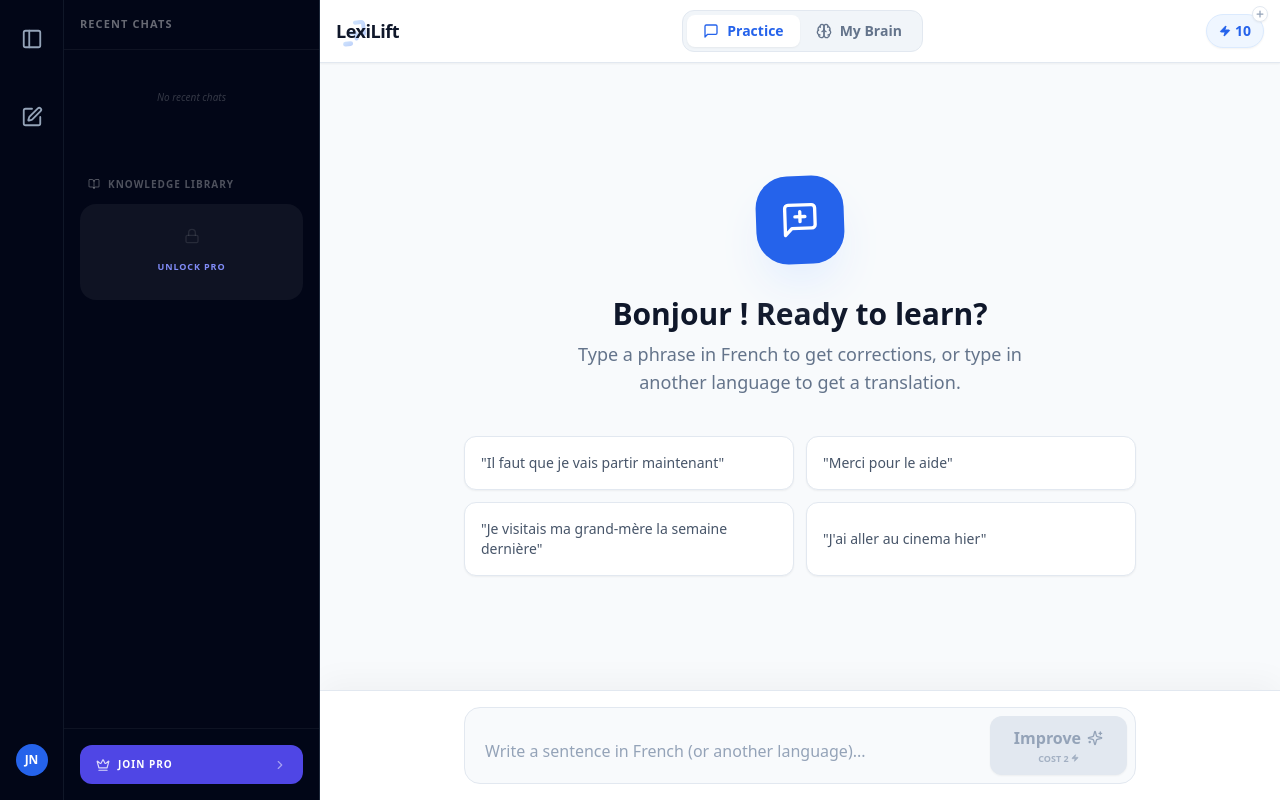
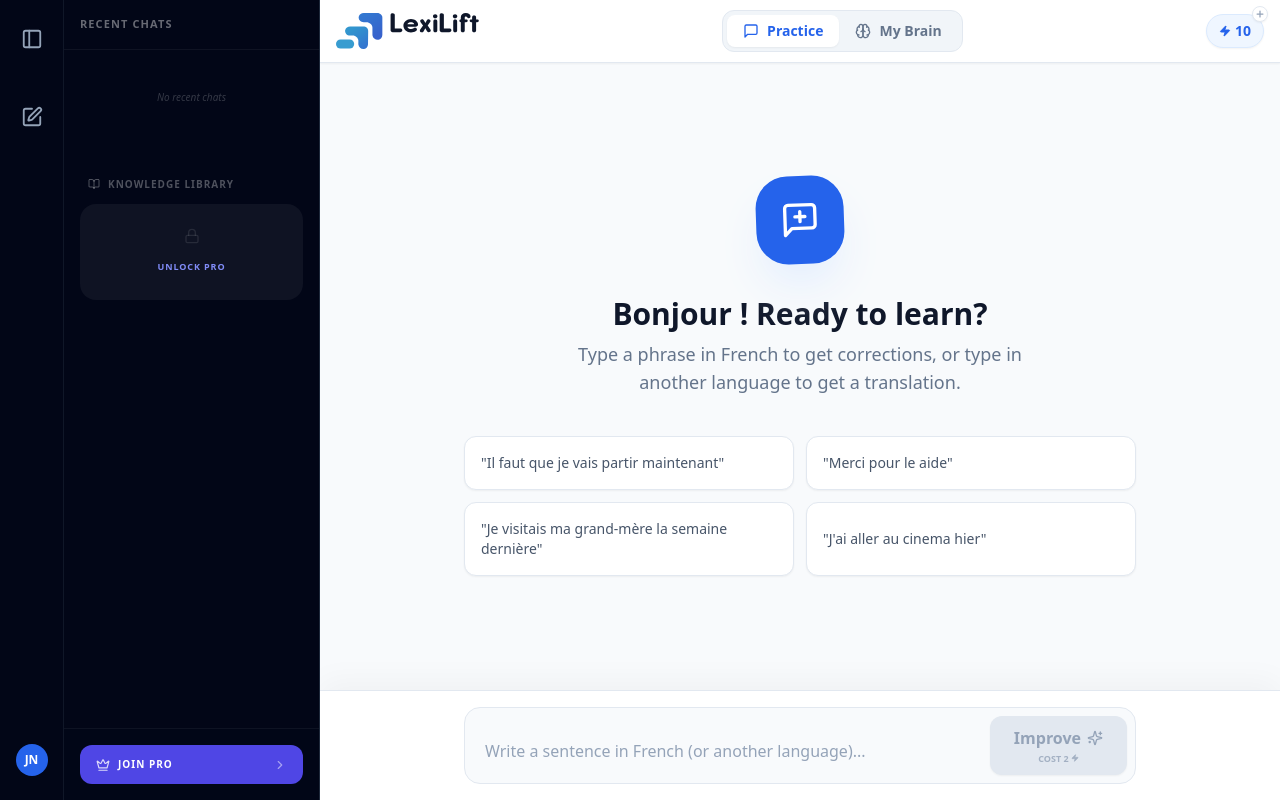
Before and after one commit to testomoh9-star/FrenchMentor, a React (Vite) app: page / in a window 1280 px wide. Built offline with nearby package versions, Linux system fonts and the light colour scheme.

Commit message:
feat: Update favicon and header logo
Replaces the inline SVG favicon with a more detailed, official logo asset. Updates the header component to use the new, official LexiLift logo SVG for improved branding and consistency.

```diff
--- a/components/Header.tsx
+++ b/components/Header.tsx
@@ -27,29 +27,57 @@ const Header: React.FC<HeaderProps> = ({
   const t = UI_TRANSLATIONS[language];
   const isRtl = language === 'Arabic';
 
-  // The LexiLift Ascending Steps Logo
-  const LexiLogo = ({ className }: { className?: string }) => (
-    <svg viewBox="0 0 100 100" className={className} fill="none" xmlns="http://www.w3.org/2000/svg">
-      <defs>
-        <linearGradient id="lexiGrad" x1="0%" y1="0%" x2="100%" y2="100%">
-          <stop offset="0%" style={{ stopColor: '#60a5fa' }} />
-          <stop offset="100%" style={{ stopColor: '#2563eb' }} />
-        </linearGradient>
-      </defs>
-      {/* Step 1: Bottom left horizontal pill */}
-      <rect x="25" y="70" width="25" height="12" rx="6" fill="url(#lexiGrad)" />
-      {/* Step 2: Middle L-shape */}
-      <path d="M45 45H55C60.5228 45 65 49.4772 65 55V65C65 67.7614 62.7614 70 60 70C57.2386 70 55 67.7614 55 65V55H45C42.2386 55 40 52.7614 40 50C40 47.2386 42.2386 45 45 45Z" fill="url(#lexiGrad)" />
-      {/* Step 3: Top right L-shape */}
-      <path d="M60 20H75C80.5228 20 85 24.4772 85 30V55C85 57.7614 82.7614 60 80 60C77.2386 60 75 57.7614 75 55V30H60C57.2386 30 55 27.7614 55 25C55 22.2386 57.2386 20 60 20Z" fill="url(#lexiGrad)" />
-    </svg>
+  // Official Logo Assets - Single SVG for maximum fidelity and correct alignment
+  const LexiBranding = () => (
+    <div className="flex items-center gap-2 h-8 sm:h-9">
+      <svg
+        id="LexiLift_Full_Logo"
+        xmlns="http://www.w3.org/2000/svg"
+        viewBox="0 0 671.29 169.23"
+        className="h-full w-auto"
+      >
+        <defs>
+          <linearGradient id="header-linear-gradient" x1="149.72" y1="1.2" x2="209.74" y2="98.31" gradientUnits="userSpaceOnUse">
+            <stop offset="0" stopColor="#3377d0"/>
+            <stop offset="1" stopColor="#3762cc"/>
+          </linearGradient>
+          <linearGradient id="header-linear-gradient-2" x1="83.73" y1="65" x2="141.96" y2="150.33" gradientUnits="userSpaceOnUse">
+            <stop offset="0" stopColor="#3296ce"/>
+            <stop offset=".5" stopColor="#3288ce"/>
+            <stop offset="1" stopColor="#3476d0"/>
+          </linearGradient>
+        </defs>
+        <g id="LexiLift_Logo">
+          <g id="Icon">
+            <rect x="0" y="124.54" width="85.39" height="42.37" rx="21.18" ry="21.18" fill="#379cd0"/>
+            <path d="M130.44,0h63.84c3.35,0,6.68.61,9.72,1.9s6.06,3.11,8.64,5.99c1.96,2.19,3.18,4.47,3.95,6.48.89,2.31,1.3,4.76,1.3,7.21v81.85c-.28,11.35-8.46,20.62-18.38,22.44-12.25,2.26-26.44-6.98-28.15-21.41-.08-.69-.1-1.38-.1-2.08v-33.98c0-5.1-1.86-10.06-5.36-14-3.3-3.71-7.49-6.96-12.2-9.15-3.22-1.5-6.82-2.19-10.42-2.19h-12.95c-7.04,0-13.84-2.77-18.31-7.81-2.86-3.23-4.94-7.26-5.38-11.91-.22-2.37,0-4.73.6-7.01,2.6-9.72,12.37-16.34,23.2-16.34Z" fill="url(#header-linear-gradient)"/>
+            <path d="M65.99,63.11h62.26c3.27,0,6.51.61,9.48,1.89,2.86,1.23,5.91,3.1,8.42,5.96,1.27,1.44,2.21,2.92,2.93,4.34,1.5,2.98,2.19,6.25,2.19,9.53l-.78,61.75c-.27,11.29-8.25,20.51-17.92,22.33-11.93,2.24-25.76-6.93-27.45-21.26-.08-.71-.1-1.43-.1-2.15.06-4.45.12-8.91.18-13.36.07-2.29-.06-8.63-4.62-14.9-.92-1.26-4.86-5.77-11.9-9.1-3.14-1.49-6.65-2.18-10.17-2.18h-12.63c-6.87,0-13.5-2.76-17.85-7.77-2.79-3.21-4.82-7.22-5.25-11.85-.22-2.35,0-4.71.59-6.98,2.53-9.67,12.06-16.26,22.62-16.26Z" fill="url(#header-linear-gradient-2)"/>
+          </g>
+          <g id="Text" fill="#0f172a"> {/* slate-900 / dark text for professional look */}
+            <path d="M276.34,72.87h24.83c6.87,0,10.66,2.95,10.66,8.58s-3.8,8.58-10.66,8.58h-34.91c-5.7,0-9.64-3.71-9.64-8.58V9.73c0-6.15,3.21-9.09,9.64-9.09s10.08,3.2,10.08,9.22v63.01Z"/>
+            <path d="M335.79,64.16c1.31,7.17,9.35,11.27,17.53,11.27,4.09,0,8.03-.9,11.54-3.33,2.48-1.54,4.24-2.3,7.3-2.3,4.24,0,8.47,3.2,8.47,7.81,0,3.46-3.07,6.28-6.57,8.32-5.26,3.2-11.69,5.25-21.77,5.25-19.43,0-35.35-13.83-35.35-31.25s15.92-31.25,35.35-31.25c20.6,0,33.45,14.09,33.45,25.74,0,6.15-4.53,9.73-11.98,9.73h-37.98ZM335.64,53.02h31.99c-1.75-6.79-8.33-9.48-15.19-9.48-7.6,0-14.02,2.69-16.8,9.48Z"/>
+            <path d="M412.18,85.29c-2.04,3.84-5.26,5.38-8.47,5.38-5.26,0-9.49-3.46-9.49-7.81,0-1.67.44-3.2,1.75-5.12l13.29-19.08-11.54-15.75c-1.31-1.79-1.9-3.59-1.9-5.25,0-4.48,4.24-7.81,8.91-7.81,3.21,0,6.57,1.54,8.91,5.51l6.72,11.65,6.13-11.65c2.04-3.84,5.41-5.51,8.62-5.51,4.67,0,9.35,3.46,9.35,8.07,0,1.54-.58,3.2-1.75,4.87l-11.69,16.52,12.85,18.7c1.17,1.67,1.61,3.2,1.61,4.61,0,4.61-4.67,8.07-9.5,8.07-3.07,0-6.14-1.41-8.18-5l-8.03-14.47-7.6,14.09Z"/>
+            <path d="M477.03,14.73c0,6.15-5.55,9.61-10.37,9.61-6.57,0-10.81-3.46-10.81-9.61,0-5.25,4.24-9.22,10.81-9.22,4.82,0,10.37,3.97,10.37,9.22ZM476.16,82.22c0,5.64-2.92,8.33-9.2,8.33s-9.2-2.69-9.2-8.33v-43.54c0-5.89,2.92-8.71,9.06-8.71s9.35,2.82,9.35,8.71v43.54Z"/>
+            <path d="M507.12,72.87h24.83c6.87,0,10.66,2.95,10.66,8.58s-3.8,8.58-10.66,8.58h-34.91c-5.7,0-9.64-3.71-9.64-8.58V9.73c0-6.15,3.21-9.09,9.64-9.09s10.08,3.2,10.08,9.22v63.01Z"/>
+            <path d="M570.37,14.73c0,6.15-5.55,9.61-10.37,9.61-6.57,0-10.81-3.46-10.81-9.61,0-5.25,4.24-9.22,10.81-9.22,4.82,0,10.37,3.97,10.37,9.22ZM569.49,82.22c0,5.64-2.92,8.33-9.2,8.33s-9.2-2.69-9.2-8.33v-43.54c0-5.89,2.92-8.71,9.06-8.71s9.35,2.82,9.35,8.71v43.54Z"/>
+            <path d="M605.27,30.48h6.43c4.97,0,7.45,2.05,7.45,6.27s-2.48,6.15-7.45,6.15h-6.43v39.32c0,5.51-3.07,8.45-9.2,8.45s-9.35-2.95-9.35-8.45v-39.32c-4.53-.13-6.72-2.18-6.72-6.15s2.19-6.02,6.72-6.27v-10.12c0-11.53,9.35-20.36,23.66-20.36,12.56,0,22.2,6.92,22.2,16.52,0,4.74-4.24,7.81-8.47,7.81-2.92,0-5.84-1.41-7.45-4.61-1.02-2.18-2.92-3.84-5.99-3.84s-5.4,1.92-5.4,4.99v9.61Z"/>
+            <path d="M658.59,42.9v39.45c0,5.63-3.21,8.32-9.35,8.32s-9.35-2.69-9.35-8.32v-39.45h-4.09c-4.97,0-7.45-2.05-7.45-6.15s2.48-6.27,7.45-6.27h4.09v-9.48c0-5.76,3.21-8.71,9.35-8.71s9.35,2.95,9.35,8.71v9.48h5.26c4.97,0,7.45,2.05,7.45,6.27s-2.48,6.15-7.45,6.15h-5.26Z"/>
+          </g>
+        </g>
+      </svg>
+
+      {isPro && (
+        <span className="flex-shrink-0 mb-auto text-[8px] font-black text-indigo-600 bg-indigo-50 px-1 rounded border border-indigo-100/50">
+          <Crown size={7} fill="currentColor" className="inline mr-0.5" /> {t.proLabel}
+        </span>
+      )}
+    </div>
   );
 
   return (
     <header className="bg-white/90 backdrop-blur-md border-b border-slate-200 px-3 sm:px-4 py-2 sm:py-2.5 z-50 flex items-center justify-between shadow-sm shrink-0 sticky top-0 safe-top">
       <div className={`flex items-center gap-2 sm:gap-3 min-w-fit ${isRtl ? 'flex-row-reverse' : 'flex-row'}`}>
 
-        {/* Responsive Toggle Button */}
         {!isSidebarExpanded && (
           <button
             onClick={onToggleSidebar}
@@ -59,20 +87,7 @@ const Header: React.FC<HeaderProps> = ({
           </button>
         )}
 
-        <div className={`flex items-center gap-2 sm:gap-3 ${isRtl ? 'flex-row-reverse' : 'flex-row'}`}>
-          <div className="relative flex items-center justify-center">
-            {/* The Logo positioned behind the text */}
-            <LexiLogo className="absolute -left-1 -top-1 w-10 h-10 opacity-30 transform -rotate-6" />
-            <div className="relative z-10 flex flex-col">
-              <h1 className="font-black text-slate-900 text-base sm:text-lg leading-tight tracking-tight">LexiLift</h1>
-              {isPro && (
-                <span className="text-[9px] font-black text-indigo-600 bg-indigo-50 px-1 rounded flex items-center gap-0.5 w-fit">
-                  <Crown size={8} fill="currentColor" /> {t.proLabel}
-                </span>
-              )}
-            </div>
-          </div>
-        </div>
+        <LexiBranding />
       </div>
 
       <nav className="flex items-center bg-slate-100 p-1 rounded-xl border border-slate-200 mx-1 sm:mx-2">
@@ -102,7 +117,6 @@ const Header: React.FC<HeaderProps> = ({
               <span className="text-[11px] sm:text-sm font-black">{sparks}</span>
            </div>
 
-           {/* Buy more placeholder icon */}
            <button className="absolute -top-2 -right-1 bg-white border border-slate-200 rounded-full p-0.5 text-slate-400 hover:text-blue-600 hover:border-blue-200 shadow-sm transition-all active:scale-90">
              <Plus size={10} strokeWidth={3} />
            </button>
```
Also changed, not shown: index.html (+2 -4 lines).
